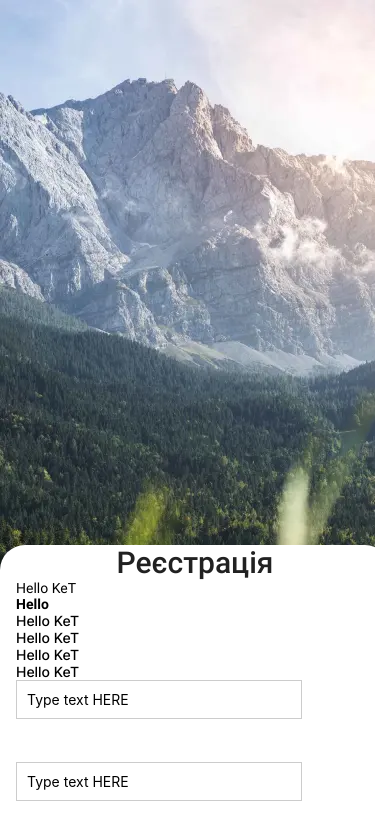
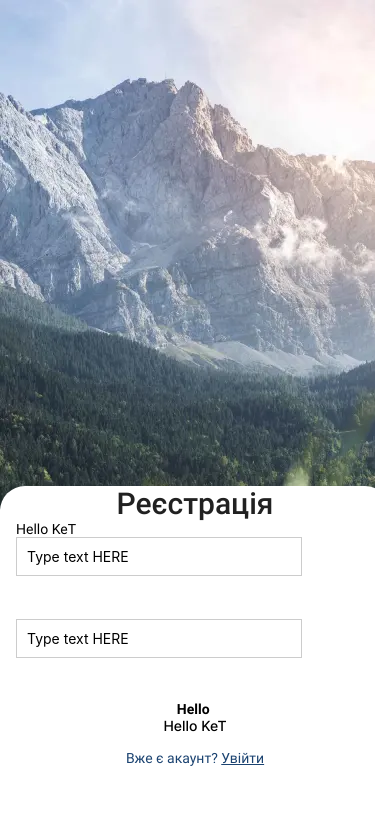
Before and after one commit to VIlliaV/hw-native, a React Native app: screen / in a window 390 px wide. Shown: the top 840 px of the page. Built offline with nearby package versions, Linux system fonts and the light colour scheme.

Commit message:
UPD | registrationScreen

```diff
--- a/components/auth/RegistrationScreen.js
+++ b/components/auth/RegistrationScreen.js
@@ -1,48 +1,11 @@
-import {
-  KeyboardAvoidingView,
-  Platform,
-  Text,
-  TextInput,
-  View,
-} from "react-native";
+import { Text, TextInput, View } from "react-native";
 import { styles } from "../../style/styles";
 import { useState } from "react";
+import KeyboardAvoidingViewComp from "../KeyboardAvoidingViewComp/KeyboardAvoidingViewComp";
+import AuthComp from "./AuthComp";
 
 const RegistrationScreen = () => {
-  const [text, setText] = useState("");
-  return (
-    <KeyboardAvoidingView // визначаємо ОС та налаштовуємо поведінку клавіатури
-      behavior={Platform.OS === "ios" ? "padding" : "padding"}
-      style={styles.popUp}
-    >
-      <Text style={styles.title}>Реєстрація</Text>
-      <Text style={styles.text}>Hello KeT</Text>
-      <Text style={{ fontFamily: "Roboto-Bold" }}>Hello </Text>
-      <Text style={{ fontFamily: "Inter-Medium" }}>Hello KeT</Text>
-      <Text style={{ fontFamily: "Inter-Medium" }}>Hello KeT</Text>
-      <Text style={{ fontFamily: "Inter-Medium" }}>Hello KeT</Text>
-      <Text style={{ fontFamily: "Inter-Medium" }}>Hello KeT</Text>
-
-      <TextInput
-        placeholder="Type text HERE"
-        value={text}
-        onChangeText={setText}
-        style={styles.textInput}
-      />
-      <TextInput
-        placeholder="Type text HERE"
-        // value={text}
-        // onChangeText={setText}
-        style={styles.textInput}
-      />
-    </KeyboardAvoidingView>
-
-    // <View style={styles.popUp}>
-
-    //   <Text style={{ fontFamily: "Inter-Medium" }}>Hello KeT</Text>
-    //   <Text style={{ fontFamily: "Inter-Medium" }}>TEST</Text>
-    // </View>
-  );
+  return <AuthComp auth="register" />;
 };
 
 export default RegistrationScreen;
```
